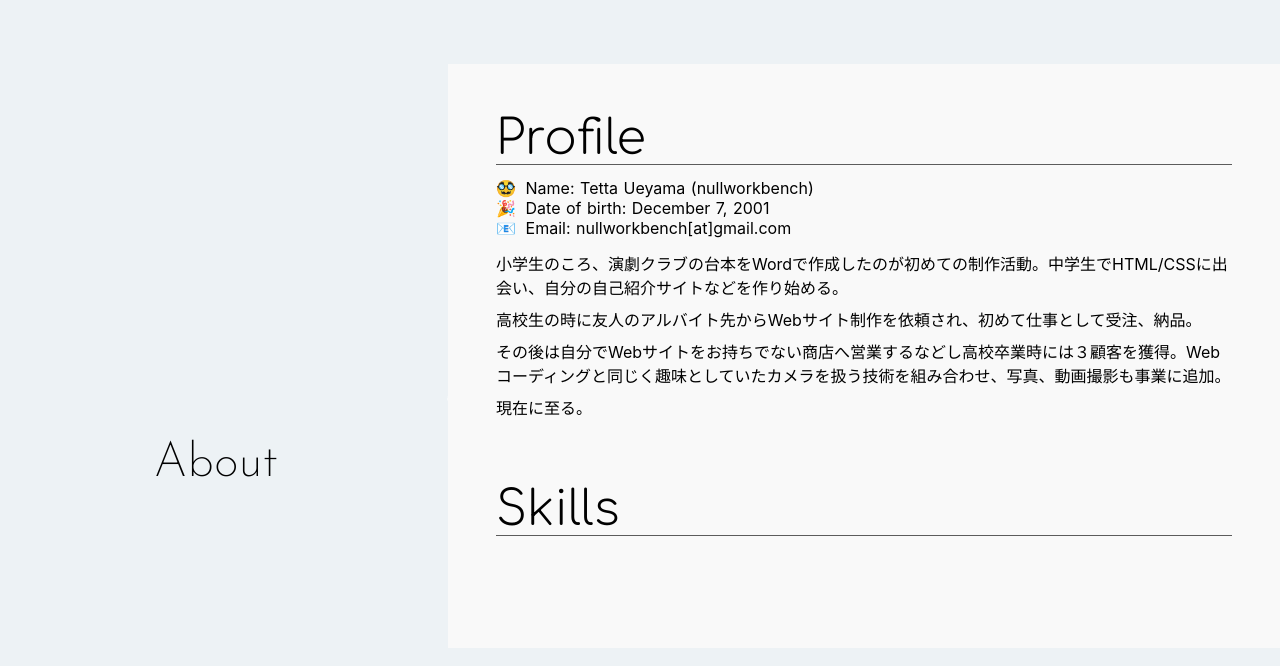
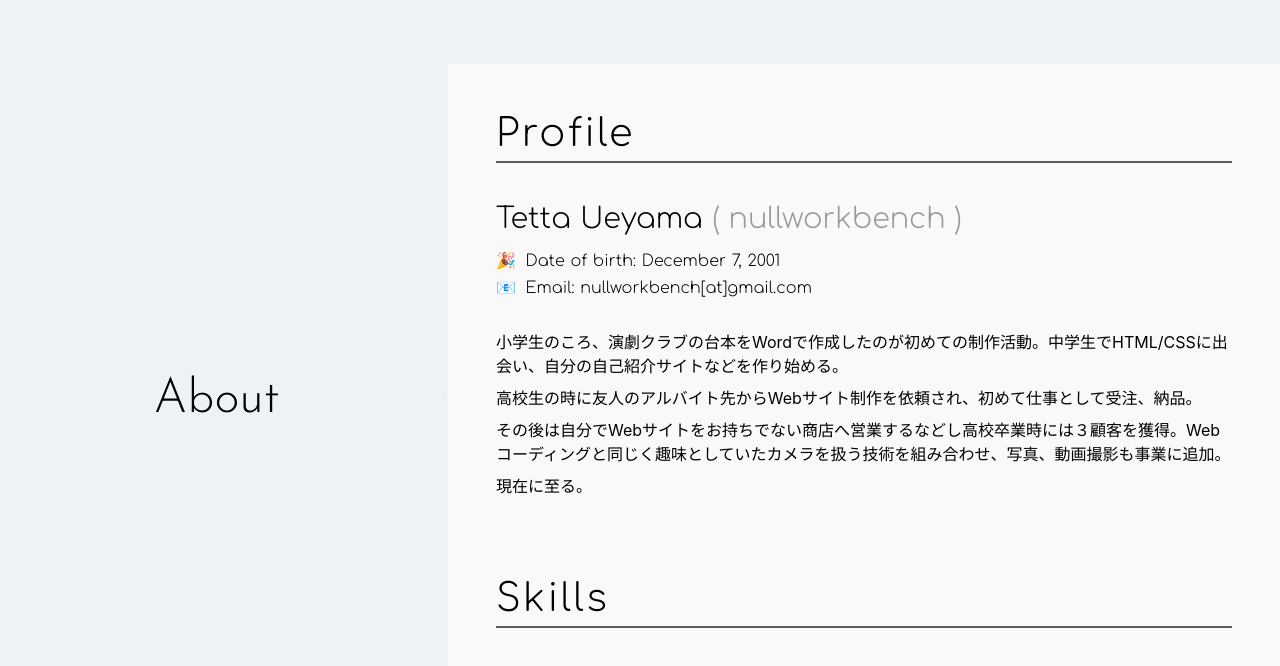
Before and after one commit to nullworkbench/nwb-portfolio, a Nuxt app: page /about in a window 1280 px wide. Shown: the top 666 px of the page. Built offline with nearby package versions, Linux system fonts and the light colour scheme.

Commit message:
aboutのprofileのデザインを調整

```diff
--- a/layouts/default.vue
+++ b/layouts/default.vue
@@ -94,7 +94,7 @@ h2 {
   /* Font */
   font-family: 'Josefin Sans', 'Source Sans Pro', -apple-system,
     BlinkMacSystemFont, 'Segoe UI', Roboto, 'Helvetica Neue', Arial, sans-serif;
-  font-weight: 200;
+  font-weight: 300;
   font-size: 3rem;
 }
 
--- a/nuxt.config.js
+++ b/nuxt.config.js
@@ -21,7 +21,7 @@ export default {
       { rel: 'preconnect', href: 'https://fonts.gstatic.com' }, // GoogleFonts
       {
         rel: 'stylesheet',
-        href: 'https://fonts.googleapis.com/css2?family=Comfortaa:wght@300&family=Josefin+Sans:wght@200;400&display=swap',
+        href: 'https://fonts.googleapis.com/css2?family=Comfortaa:wght@300&family=Josefin+Sans:wght@200;300;400&display=swap',
       }, // GoogleFonts
     ],
   },
--- a/pages/about.vue
+++ b/pages/about.vue
@@ -4,17 +4,16 @@
     <h2>About</h2>
 
     <!-- コンテンツ -->
+    <div class="mainWrapper">
       <main>
         <!-- Profile -->
-      <section>
+        <section id="sectionProfile">
           <h3>Profile</h3>
-        <ul>
+          <ul class="basicInfo">
+            <li>Tetta Ueyama <span class="sub">( nullworkbench )</span></li>
             <li>
-            <span class="emoji">&#x1f978;</span>Name: Tetta Ueyama
-            (nullworkbench)
-          </li>
-          <li>
-            <span class="emoji">&#x1f389;</span>Date of birth: December 7, 2001
+              <span class="emoji">&#x1f389;</span>Date of birth: December 7,
+              2001
             </li>
             <li>
               <span class="emoji">&#x1f4e7;</span>Email:
@@ -40,6 +39,7 @@
         </section>
       </main>
     </div>
+  </div>
 </template>
 
 <script>
@@ -55,33 +55,63 @@ h2 {
   transform: translateY(-50%);
 }
 
+.mainWrapper {
+  padding-top: 4rem;
+}
 main {
   position: relative;
   width: 65%;
-  margin: 4rem 0 0 auto;
+  margin: 0 0 0 auto;
   padding: 3rem;
   background: #f9f9f9;
 }
 
 section {
-  margin-bottom: 4rem;
+  margin-bottom: 5rem;
 }
 
 h3 {
   font-family: 'Comfortaa', 'Source Sans Pro', -apple-system, BlinkMacSystemFont,
     'Segoe UI', Roboto, 'Helvetica Neue', Arial, sans-serif;
-  font-size: 3rem;
+  font-size: 2.4rem;
+  letter-spacing: 0.15rem;
   font-weight: 200;
   position: relative;
+  margin-bottom: 3rem;
 
   &::before {
     content: '';
     position: absolute;
-    bottom: 0;
+    bottom: -0.5rem;
     left: 0;
     width: 100%;
-    height: 1px;
+    height: 2px;
     background: #5c5c5c;
   }
 }
+
+// Profile
+#sectionProfile {
+  .basicInfo {
+    font-family: 'Comfortaa', 'Source Sans Pro', -apple-system,
+      BlinkMacSystemFont, 'Segoe UI', Roboto, 'Helvetica Neue', Arial,
+      sans-serif;
+    font-weight: 200;
+    font-size: 1rem;
+    margin-bottom: 2rem;
+
+    li {
+      margin-bottom: 0.5rem;
+
+      // name
+      &:nth-of-type(1) {
+        font-size: 1.8rem;
+        margin-bottom: 1rem;
+      }
+      .sub {
+        color: #9a9a9a;
+      }
+    }
+  }
+}
 </style>
```
Lines whose indentation alone changed are shown as unchanged.
